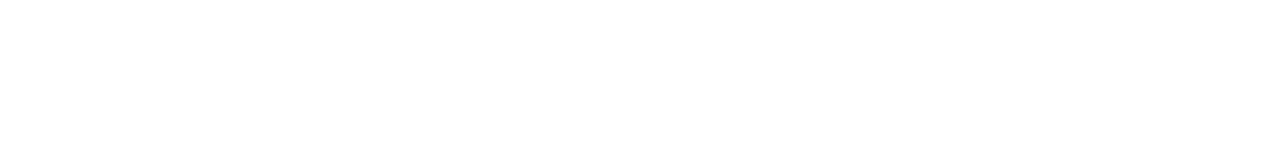
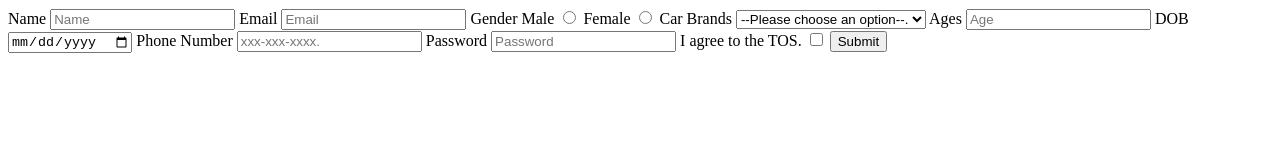
Before and after one commit to acciojob/signup-form-car-HRITIK-UPADHYAY, a website: page main.html in a window 1280 px wide. Drawn offline with Linux system fonts and the light colour scheme.

Commit message:
created a submission

```diff
--- a/main.html
+++ b/main.html
@@ -7,10 +7,49 @@
 </head>
 
 <body>
+	<form method="post">
+		<label for=:="name"> Name </label>
+		<input type="text" id="name" placeholder="Name" required>
+
+		<label for=:="email"> Email </label>
+		<input type="email" id="email" placeholder="Email" required>
+
+		<label for=:="gender"> Gender </label>
+		<label for="gender-m"> Male  </label> <input type="radio" id="gender-m" name="gender" required>
+		<label for="gender-f"> Female  </label> <input type="radio" id="gender-f" name="gender" required>
+
+		<label for="cars"> Car Brands </label>
+		<select id="cars" required>
+			<option disabled selected>--Please choose an option--.</option>
+			<option value="bmw"> BMW </option>
+			<option value="audi"> Audi </option>
+			<option value="mercedes"> Mercedes </option>
+		</select>
+
+		<label for=:="age"> Ages </label>
+		<input type="number" id="age" placeholder="Age" required>
+
+		<label for=:="dob"> DOB </label>
+		<input type="date" id="dob" required>
+
+		<label for=:="tell"> Phone Number </label>
+		<input type="tell" id="tell" placeholder="xxx-xxx-xxxx." required>
+
+		<label for=:="password"> Password </label>
+		<input type="password" id="password" placeholder="Password" required>
+
+		<label for="tos">  I agree to the TOS. </label>
+		<input type="checkbox" id="tos" required>
+
+		<button type="submit"> Submit </button>
+
+	</form>
 	<!-- the entire body must be written by student -->
     <script type="text/javascript" src="./script.js">
 </script>
 
+
+
 </body>
 
 </html>
```
